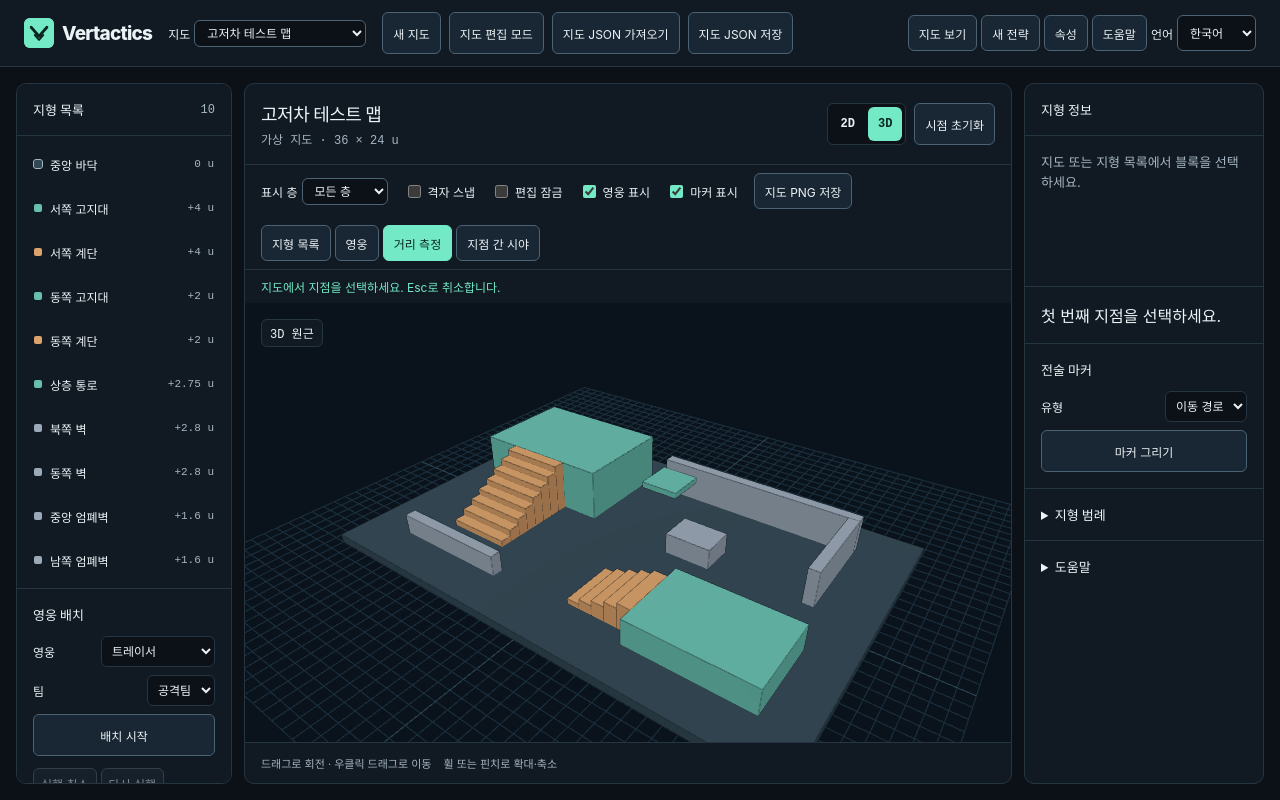
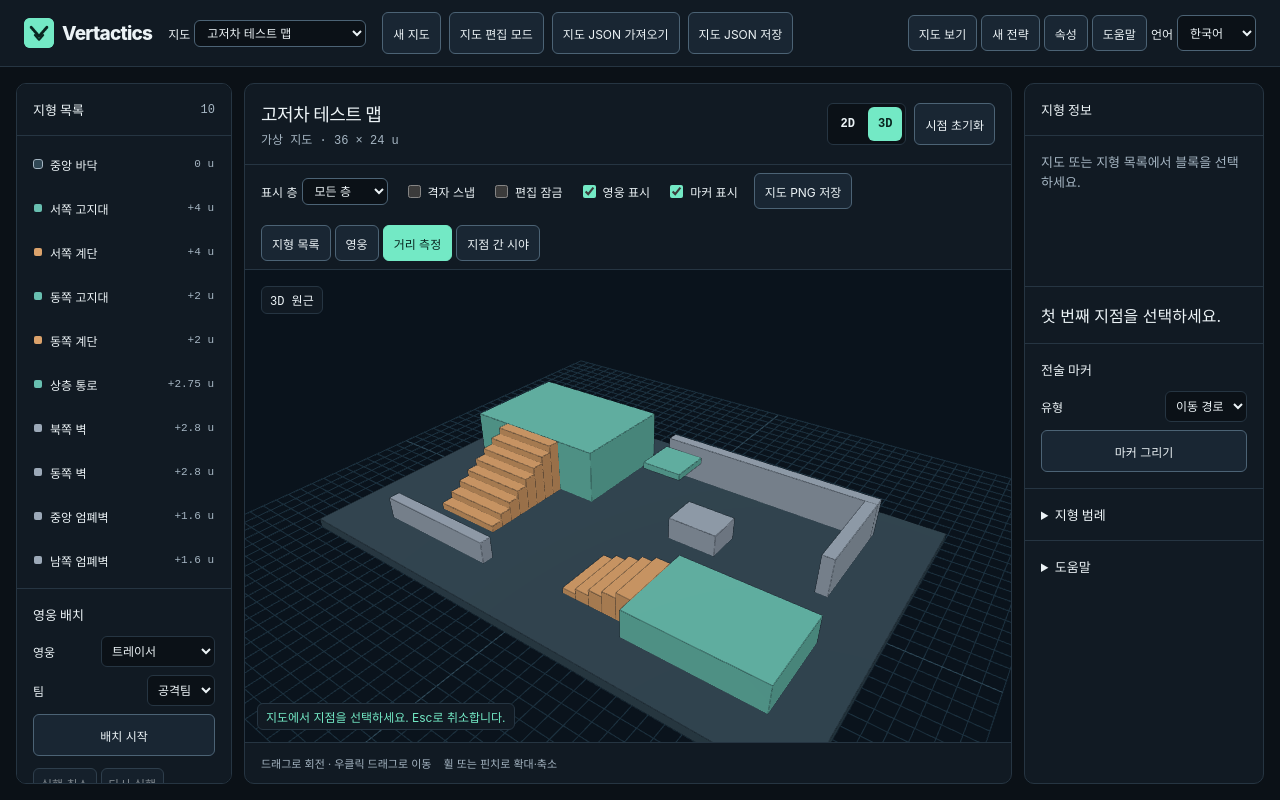
Before and after one commit to Oddmash/Vertactics, a React (Vite) app: page / in a window 1280 px wide. Both pictures are taken after a click on the button "거리 측정". Built offline with nearby package versions, Linux system fonts and the light colour scheme.

Commit message:
fix(editor): keep map projection stable when tool guidance appears

```diff
--- a/src/editor/editor.tsx
+++ b/src/editor/editor.tsx
@@ -414,9 +414,6 @@ const Editor = ({ initialDraft }: { initialDraft?: StrategyDraft }) => {
               if (!sightPicking || !sightSecond) setSightPoints([]);
             }}>{t('지점 간 시야')}</button>
           </nav>
-          {tool && <p className="tool-status" role="status">{t(tool.kind === 'drag'
-            ? '선택한 영웅을 지도에서 끌어 이동하세요.'
-            : '지도에서 지점을 선택하세요. Esc로 취소합니다.')}</p>}
           <div ref={viewport} className="viewport" data-testid="viewport" tabIndex={-1}
             role="region" aria-label={t('지형 지도')}
             onPointerCancel={() => { if (tool?.kind === 'drag') changeSurfaceTool(null); }}
@@ -450,6 +447,9 @@ const Editor = ({ initialDraft }: { initialDraft?: StrategyDraft }) => {
               onDragSurface={!locked && tool?.kind === 'drag' ? setDragPreview : undefined}
               onDropSurface={!locked && tool?.kind === 'drag' ? finishDrag : undefined}
             />
+            {tool && <p className="tool-status" role="status">{t(tool.kind === 'drag'
+              ? '선택한 영웅을 지도에서 끌어 이동하세요.'
+              : '지도에서 지점을 선택하세요. Esc로 취소합니다.')}</p>}
             <span className="view-label" aria-hidden="true">{heroView ? t('{0} 시점', displayHero(heroView.heroId)) : t(viewNames[mode])}</span>
             {!heroView && mode === '2d' && <span className="north-label" aria-label={t('위쪽은 북쪽')}>↑ N</span>}
           </div>
--- a/src/theme/editor.css
+++ b/src/theme/editor.css
@@ -382,7 +382,22 @@ ul { padding: 0; list-style: none; }
 .workspace-links a { min-width: 0; max-width: 100%; white-space: normal; overflow-wrap: anywhere; }
 .view-panel .display-options { align-items: center; }
 .view-panel .display-options .reset-button { min-height: var(--size-control); }
-.editor .view-panel .tool-status { color: var(--color-accent); font-size: 12px; }
+.tool-status {
+  position: absolute;
+  bottom: var(--space-md);
+  left: var(--space-md);
+  right: var(--space-md);
+  width: fit-content;
+  max-width: calc(100% - 2 * var(--space-md));
+  padding: var(--space-xs) var(--space-sm);
+  border: 1px solid var(--color-border);
+  border-radius: var(--radius-control);
+  background: var(--color-panel);
+  color: var(--color-accent);
+  font-size: 12px;
+  overflow-wrap: anywhere;
+  pointer-events: none;
+}
 
 @media (max-width: 680px) {
   .map-catalogue { flex-basis: 100%; }
```
